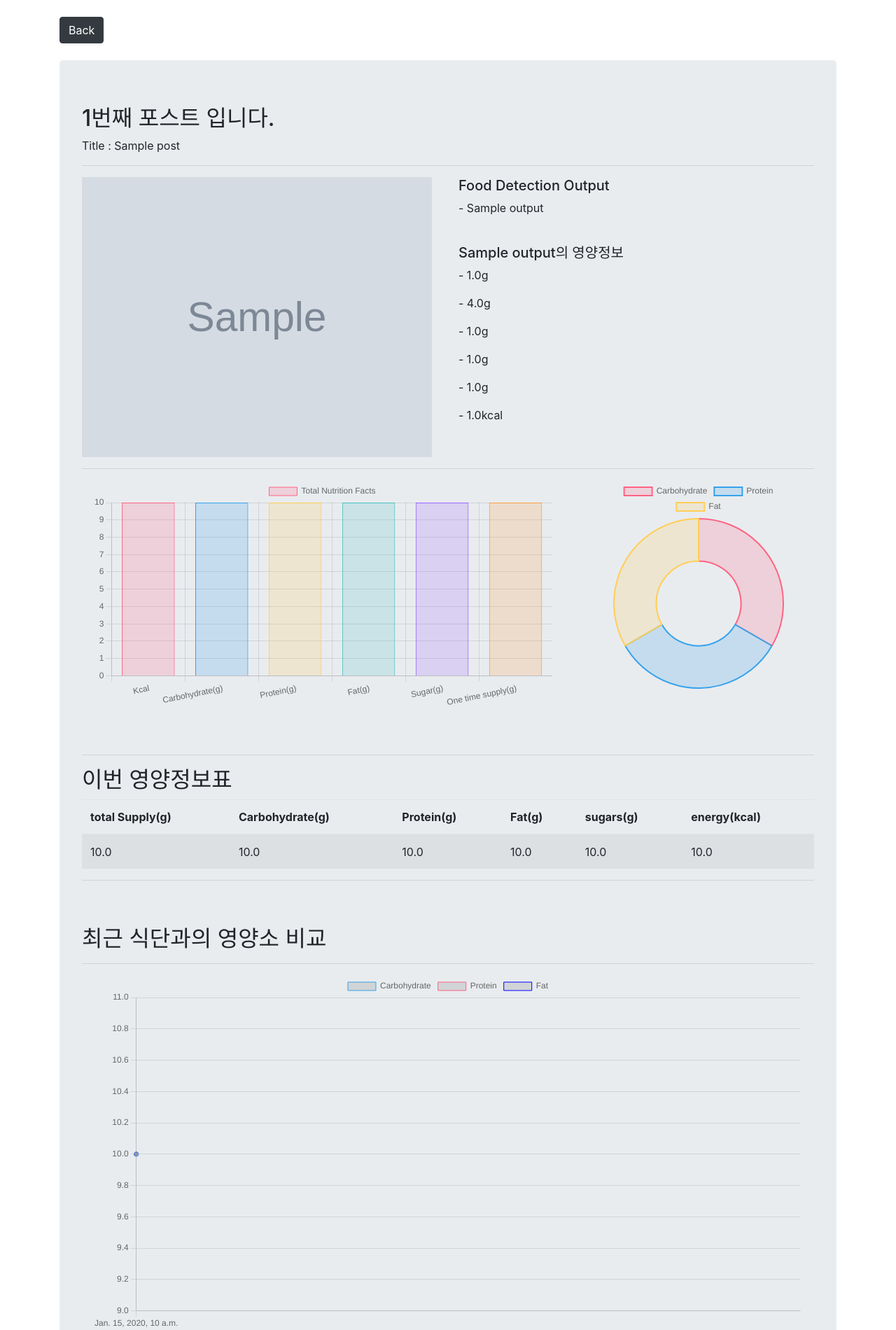
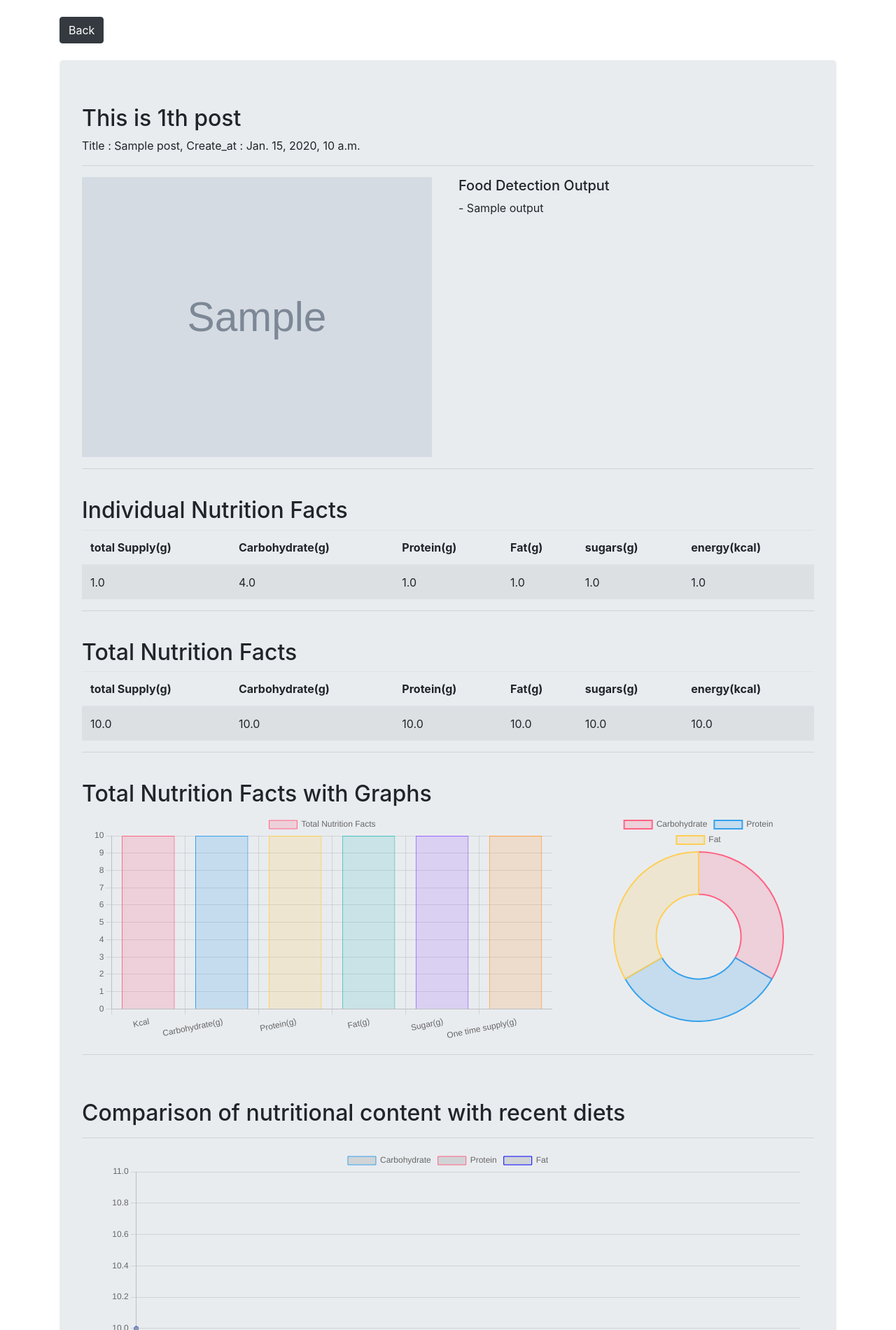
Before and after one commit to Tianea2160/food-detection-web, a Django app: page /blog/detail/1/ in a window 1280 px wide. Shown: the top 1900 px of the page at 70% size. Run offline with Django 3.2, Linux system fonts and the light colour scheme; tables that the repository leaves empty hold one stand-in row (values such as "Sample post"); grey boxes marked "Sample" are stand-in pictures; some libraries are stand-ins or nearby versions.

Commit message:
random recipe make

```diff
--- a/blog/templates/post_detail.html
+++ b/blog/templates/post_detail.html
@@ -23,8 +23,9 @@
     <br>
     <div class="container">
         <div class="jumbotron">
-            <h2>{{ post.id }}번째 포스트 입니다.</h2>
-            <p>Title : {{ post.title }}</p><hr>
+            <h2>This is {{ post.id }}th post</h2>
+            <p>Title : {{ post.title }}, Create_at : {{ info.first.create_at }}</p>
+            <hr>
             <div class="row">
                 <div class="col-md-6">
                     {% for photo in post.photo_set.all %}
@@ -34,32 +35,37 @@
                 <div class="col-md-4">
                     <h5>Food Detection Output</h5>
                     {% for output in post.output_set.all %}
-                        <p>- {{ output.name }}</p><br>
-                        <h5>{{ output.name }}의 영양정보</h5>
-                        <p>- {{ output.One_timesupply }}g</p>
-                        <p>- {{ output.Carbohydrate }}g</p>
-                        <p>- {{ output.Protein }}g</p>
-                        <p>- {{ output.Fat }}g</p>
-                        <p>- {{ output.sugars }}g</p>
-                        <p>- {{ output.energy }}kcal</p>
+                        <p> - {{ output.name }}</p>
                     {% endfor %}
+
                 </div>
-            </div><hr>
-
-            <div class="row">
-                <div class="col-md-8">
-                    <div class="container">
-                        <canvas id="myChart"></canvas>
-                    </div>
-                </div>
-                <div class="col-md-4">
-                    <div class="container">
-                        <canvas id="myChart2"></canvas>
-                    </div>
-                </div>
-            </div><br><br><hr>
-
-                <h2>이번 영양정보표</h2>
+            </div><hr><br>
+            <h2>Individual Nutrition Facts</h2>
+            <table class="table table-striped">
+                 <thead>
+                       <tr>
+                          <th>total Supply(g)</th>
+                          <th>Carbohydrate(g)</th>
+                          <th>Protein(g)</th>
+                          <th>Fat(g)</th>
+                          <th>sugars(g)</th>
+                          <th>energy(kcal)</th>
+                       </tr>
+                 </thead>
+                 <tbody>
+                     <tr>
+                         {% for output in post.output_set.all %}
+                             <td>{{ output.One_timesupply }}</td>
+                             <td>{{ output.Carbohydrate }}</td>
+                             <td>{{ output.Protein }}</td>
+                             <td>{{ output.Fat }}</td>
+                             <td>{{ output.sugars }}</td>
+                             <td>{{ output.energy }}</td>
+                         {% endfor %}
+                     </tr>
+                 </tbody>
+            </table><hr><br>
+            <h2>Total Nutrition Facts</h2>
             <table class="table table-striped">
                  <thead>
                        <tr>
@@ -83,8 +89,21 @@
                          {% endfor %}
                      </tr>
                  </tbody>
-                </table><hr><br><br>
-                <h2>최근 식단과의 영양소 비교</h2><hr>
+            </table><hr><br>
+            <h2>Total Nutrition Facts with Graphs</h2>
+            <div class="row">
+                <div class="col-md-8">
+                    <div class="container">
+                        <canvas id="myChart"></canvas>
+                    </div>
+                </div>
+                <div class="col-md-4">
+                    <div class="container">
+                        <canvas id="myChart2"></canvas>
+                    </div>
+                </div>
+            </div><hr><br><br>
+            <h2>Comparison of nutritional content with recent diets</h2><hr>
             <div class="container">
                 <canvas id="myChart3"></canvas>
             </div>
@@ -202,4 +221,5 @@
     });
 
 </script>
+
 {% endblock %}
--- a/blog/templates/post_list.html
+++ b/blog/templates/post_list.html
@@ -3,7 +3,9 @@
     <br>
     <div class="container">
         <input type="button" class="btn btn-dark" value="Post Create" onClick="location.href='http://localhost:8000/blog/create/'">
+        <input type="button" class="btn btn-dark" value="Recommended Recipe" onClick="location.href='http://localhost:8000/blog/randomrecipe/'">
     </div>
+
     <br>
     {% for post in posts %}
         <div class="container">
--- a/blog/urls.py
+++ b/blog/urls.py
@@ -3,6 +3,8 @@ from . import views
 
 urlpatterns = [
     path('', views.post_list),
+    path('randomrecipe/', views.recipe),
     path('create/', views.create, name='create'),
     path('detail/<int:pk>/', views.detail, name='detail'),
+
 ]
--- a/blog/views.py
+++ b/blog/views.py
@@ -2,8 +2,10 @@ from django.shortcuts import render, redirect, get_object_or_404
 from .models import Post, Photo, Output, NutritionFacts, total_information
 from test import pretreatment_file
 from cheak import image_predeict
-# Create your views here.
-
+from django.shortcuts import render
+from django.http import HttpResponse
+import requests, random
+from bs4 import BeautifulSoup
 
 def post_list(request):
     posts = Post.objects.order_by('-pk')
@@ -86,7 +88,64 @@ def detail(request, pk):
     content = {'post': post, 'info': info}
     return render(request, 'post_detail.html', content)
 
-def test(request):
-    facts = NutritionFacts.objects.all()
-    context = {'facts': facts}
-    return render(request, 'test.html', context=context)
+baseUrl = 'http://www.10000recipe.com/recipe/'
+
+def PageCrawler(recipeUrl):
+    url = baseUrl + recipeUrl
+
+    page = requests.get(url)
+    soup = BeautifulSoup(page.content, 'html.parser')
+
+    recipe_title = []  # 레시피 제목
+    recipe_source = {}  # 레시피 재료
+    recipe_step = []  # 레시피 순서
+
+    try:
+        res = soup.find('div', 'view2_summary')
+        res = res.find('h3')
+        recipe_title.append(res.get_text())
+        res = soup.find('div', 'view2_summary_info')
+        recipe_title.append(res.get_text().replace('\n', ''))
+        res = soup.find('div', 'ready_ingre3')
+    except(AttributeError):
+        return
+
+    # 재료 찾는 for문 가끔 형식에 맞지 않는 레시피들이 있어 try/ except 해준다
+    try:
+        for n in res.find_all('ul'):
+            source = []
+            title = n.find('b').get_text()
+            recipe_source[title] = ''
+            for tmp in n.find_all('li'):
+                tempSource = tmp.get_text().replace('\n', '').replace(' ', ' ')
+                source.append(tempSource.split("    ")[0])
+
+            recipe_source[title] = source
+    except (AttributeError):
+        return
+
+    # 요리순서 찾는 for문
+    res = soup.find('div', 'view_step')
+    i = 0
+    for n in res.find_all('div', 'view_step_cont'):
+        i = i + 1
+        recipe_step.append('#' + str(i) + ' ' + n.get_text().replace('\n', '').replace(' ', ' '))
+
+        # 블로그 형식의 글은 스텝이 정확하게 되어있지 않기 때문에 제외해준다
+    if not recipe_step:
+        return
+
+    recipe_all = [recipe_title, recipe_source, recipe_step]  # 제목, 재료, 순서
+    return recipe_all
+
+def recipe(request) :
+    # random number make
+    random_num = random.sample(range(101, 999), 1)
+    num = random_num[0]
+    content = {}
+    content_List = PageCrawler('6900' + str(num))
+    content['title'] = content_List[0]
+    content['source'] = content_List[1]
+    print(content['source'])
+    content['steps'] = content_List[2]
+    return render(request, 'random_recipe.html', content)
--- a/p_result.txt
+++ b/p_result.txt
@@ -1 +1 @@
-rice
+hamburger
```
Also changed, not shown: blog/recipe.py (added, +63 -0 lines), blog/templates/random_recipe.html (added, +22 -0 lines), blog/templates/test.html (deleted, +0 -24 lines), 1 other file. Lines whose indentation alone changed are shown as unchanged.
